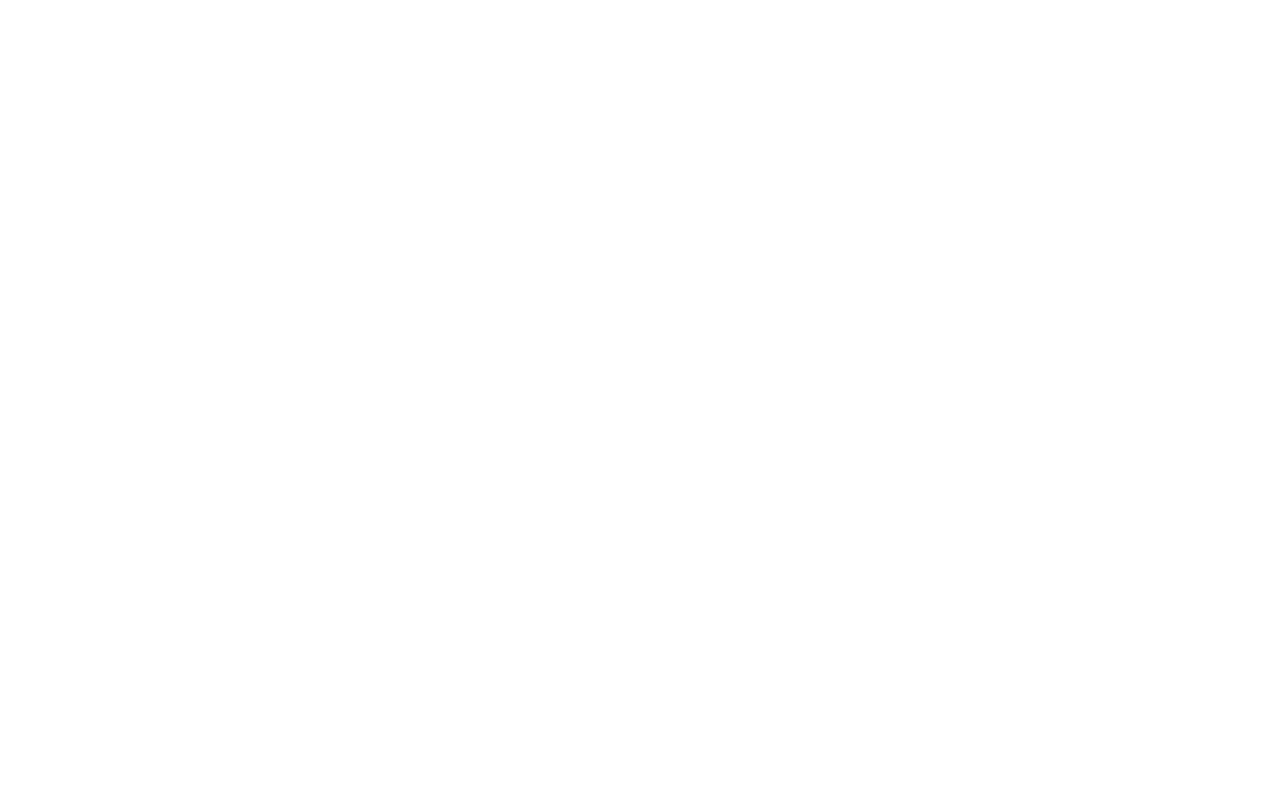
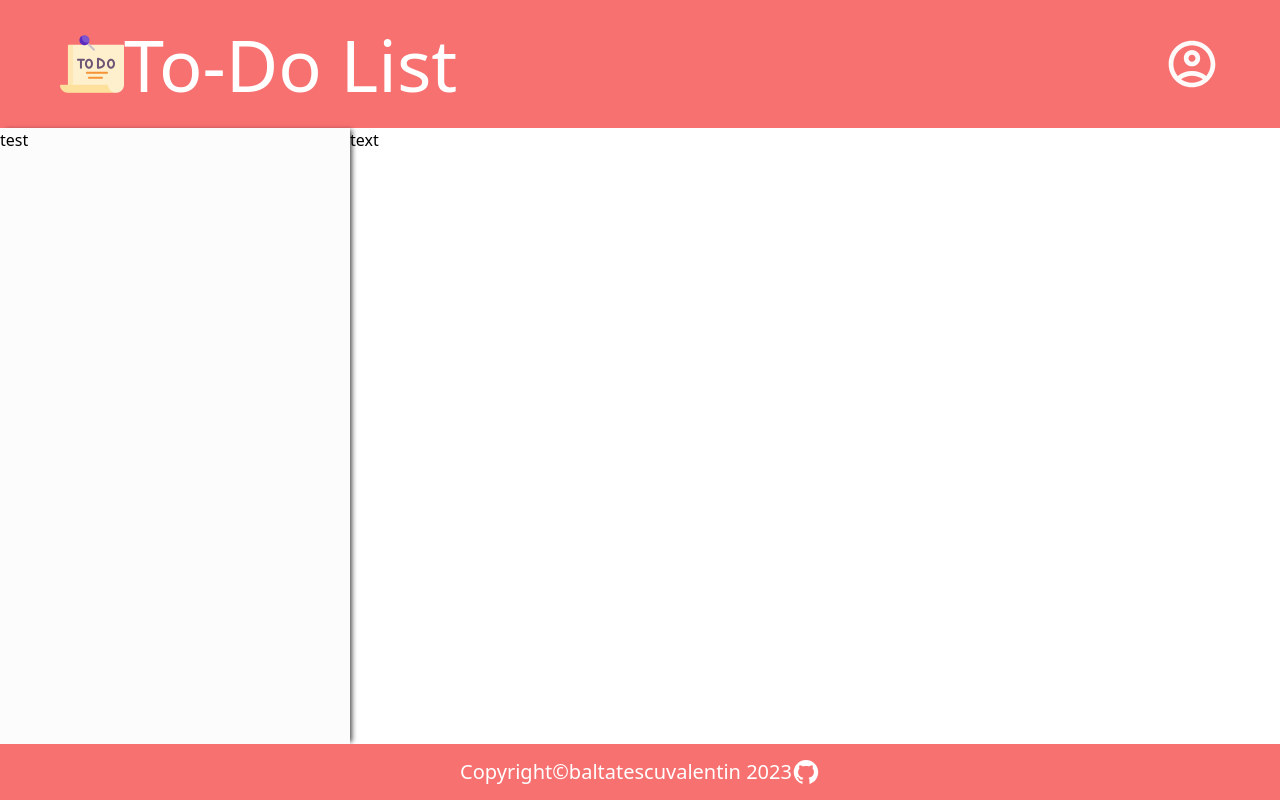
Before and after one commit to baltatescuvalentin/React-ToDoList, a React (Create React App) app: page /react-todolist/tasks in a window 1280 px wide. Before the commit this address had no page. Built offline with nearby package versions, Linux system fonts and the light colour scheme.

Commit message:
Changed forms style.

```diff
--- a/src/App.js
+++ b/src/App.js
@@ -4,6 +4,7 @@
 import SharedLayout from './components/SharedLayout';
 import Signup from './components/Signup';
 import ResetPassword from './components/ResetPassword';
+import Wrapper from './components/TasksComponents/Wrapper';
 
 function App() {
   return (
@@ -14,6 +15,7 @@
           <Route path='signup' element={<Signup />} />
           <Route path='signin' element={<Signin />} />
           <Route path='resetpassword' element={<ResetPassword />} />
+          <Route path='tasks' element={<Wrapper />} />
         </Route>
       </Routes>
     </BrowserRouter>
--- a/src/components/Footer.js
+++ b/src/components/Footer.js
@@ -5,7 +5,7 @@
     let date = new Date().getFullYear();
 
     return (
-        <footer className='flex flex-row items-center justify-center w-full h-14 bg-red-400 mt-10'>
+        <footer className='flex flex-row items-center justify-center w-full h-14 bg-red-400'>
             <p className='text-xl text-center text-white font-medium'>
                 Copyright©baltatescuvalentin {date}
             </p>
--- a/src/components/ResetPassword.js
+++ b/src/components/ResetPassword.js
@@ -34,8 +34,8 @@
     }
 
     return (
-        <div className="shadow-lg border rounded-lg border-gray-400 py-5 px-8 bg-gray-50 w-[500px] mt-16 ml-auto mr-auto">
-            <p className="text-4xl font-semibold mb-4 text-gray-700">Sign Up!</p>
+        <div className="shadow-2xl border-2 rounded-lg border-red-300 py-5 px-8 bg-gray-50 w-[500px] mt-20 ml-auto mr-auto">
+            <p className="text-4xl font-semibold mb-4 text-gray-700">Reset Password!</p>
             { errorMsg && <p className="text-3xl text-red-800 font-medium mb-2">{errorMsg}</p>}
             <form className="flex flex-col">
                 <label className="text-[18px] flex flex-row items-center [&>*]:ml-2" htmlFor="username">
--- a/src/components/SharedLayout.js
+++ b/src/components/SharedLayout.js
@@ -6,7 +6,7 @@
     return (
         <div className='flex flex-col'>
             <Header />
-            <div className='min-h-[calc(100vh-128px-96px)]'>
+            <div className='min-h-[calc(100vh-128px-56px)]'>
                 <Outlet />
             </div>
             <Footer />
--- a/src/components/Signin.js
+++ b/src/components/Signin.js
@@ -15,7 +15,7 @@
     let navigator = useNavigate();
 
     return (
-        <div className="shadow-lg border rounded-lg border-gray-400 py-5 px-8 bg-gray-50 w-[500px] mt-16 ml-auto mr-auto">
+        <div className="shadow-2xl border-2 rounded-lg border-red-300 py-5 px-8 bg-gray-50 w-[500px] mt-16 ml-auto mr-auto">
             <p className="text-4xl font-semibold mb-4 text-gray-700">Sign In!</p>
             { errorMsg && <p className="text-3xl text-red-800 font-medium mb-2">{errorMsg}</p>}
             <form className="flex flex-col">
--- a/src/components/Signup.js
+++ b/src/components/Signup.js
@@ -45,7 +45,7 @@
     }
 
     return (
-        <div className="shadow-lg border rounded-lg border-gray-400 py-5 px-8 bg-gray-50 w-[500px] mt-16 ml-auto mr-auto">
+        <div className="shadow-2xl border-2 rounded-lg border-red-300 py-5 px-8 bg-gray-50 w-[500px] mb-8 mt-12 ml-auto mr-auto">
             <p className="text-4xl font-semibold mb-4 text-gray-700">Sign Up!</p>
             { errorMsg && <p className="text-3xl text-red-800 font-medium mb-2">{errorMsg}</p>}
             <form className="flex flex-col">
--- /dev/null
+++ b/src/components/TasksComponents/Sidebar.js
@@ -0,0 +1,12 @@
+
+// [#f5f5f54d]
+
+function Sidebar() {
+    return (
+        <div className="flex flex-col bg-[#f5f5f54d] min-h-full w-[350px] shadow-[4px_0_5px_-2px_rgba(0,_0,_0,_0.7)]">
+            test
+        </div>
+    )
+}
+
+export default Sidebar;
--- /dev/null
+++ b/src/components/TasksComponents/Wrapper.js
@@ -0,0 +1,13 @@
+import Sidebar from "./Sidebar";
+
+
+function Wrapper() {
+    return(
+        <div className="flex flex-row min-h-[inherit]">
+            <Sidebar />
+            <p> text </p>
+        </div>
+    )
+}
+
+export default Wrapper;
```
